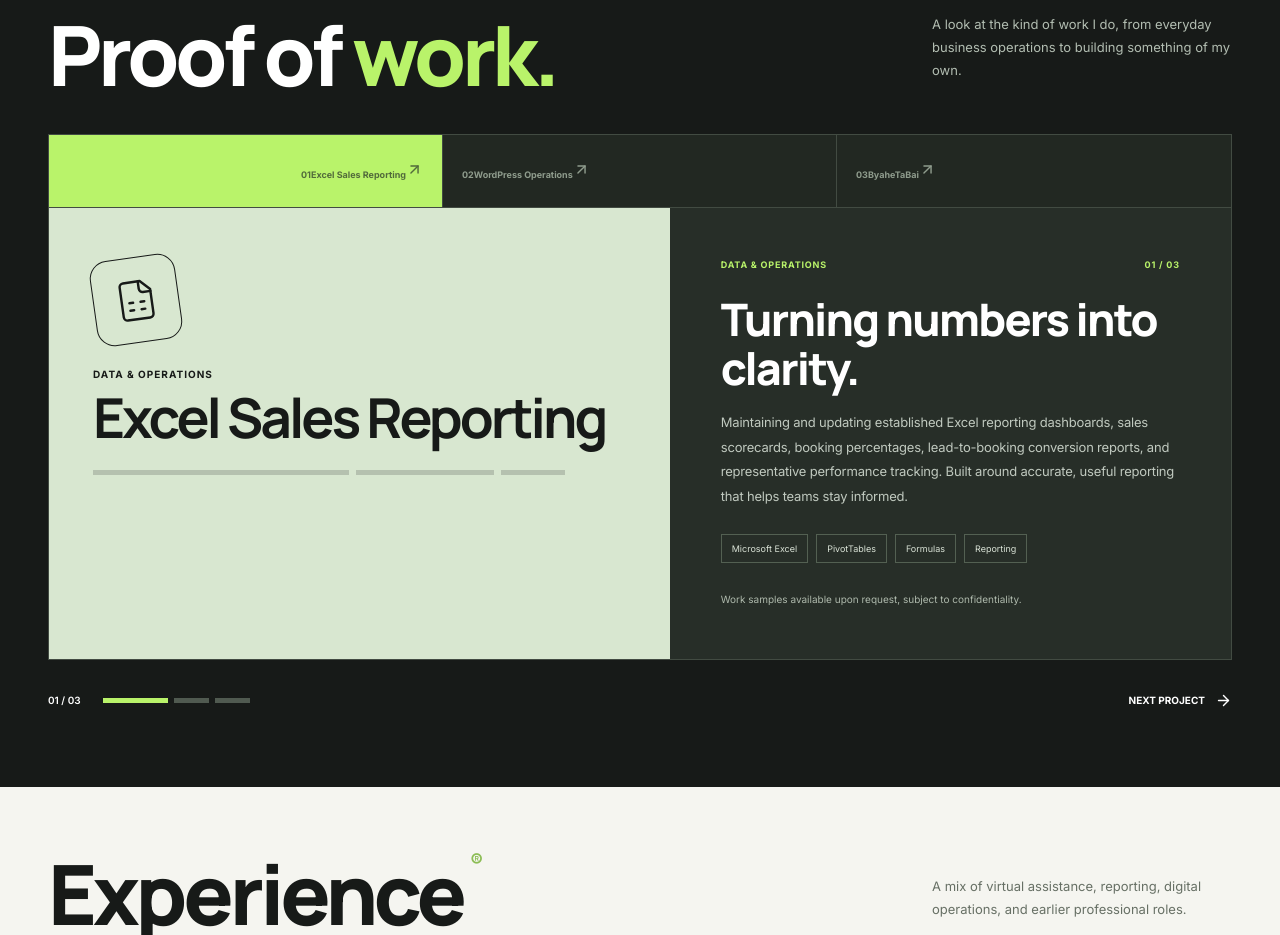
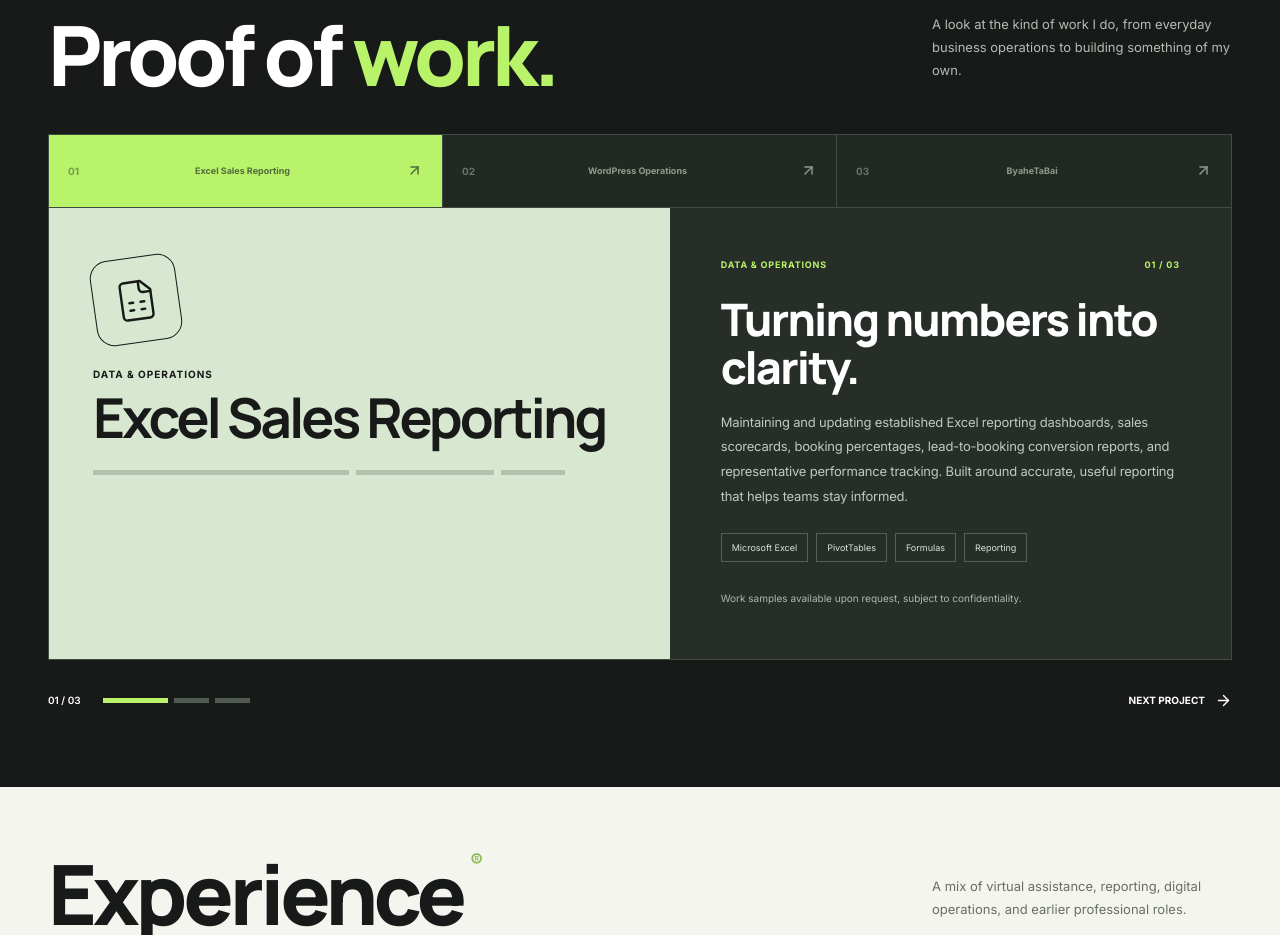
Before and after one commit to bojojojow/bojourn-portfolio, a Next.js app: page / in a window 1280 px wide. Shown: the part 1260-2195 px from the top of the page. Built offline with nearby package versions, Linux system fonts and the light colour scheme.

Commit message:
Update globals.css

```diff
--- a/app/globals.css
+++ b/app/globals.css
@@ -1427,3 +1427,13 @@
     padding-bottom: 55px;
   }
 }
+
+/* Interactive project morph and career transitions */
+.va-project-tab { position: relative; isolation: isolate; overflow: hidden; background: #222822; }
+.va-project-tab.active { background: #222822; color: #171a18; }
+.va-tab-morph-bg { position: absolute; inset: 0; z-index: -1; background: #b9f36a; pointer-events: none; }
+.va-tab-content { position: relative; z-index: 1; display: flex; align-items: center; justify-content: space-between; gap: 12px; width: 100%; }
+.va-tab-number { font-size: 10px; opacity: .65; }
+.va-project-panel { animation: none; transform-origin: center top; }
+.va-timeline-detail { animation: none; }
+@media (prefers-reduced-motion: reduce) { .va-project-panel, .va-timeline-detail { animation: none !important; } }
```
